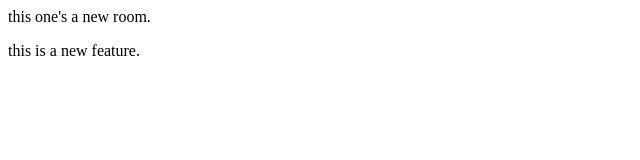
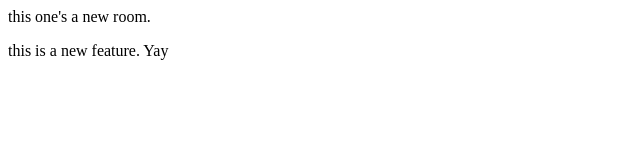
Before and after one commit to TheNightCoder21/LocalRepo, a plain HTML site: page index.html in a window 1280 px wide. Shown: the full height of the page, 0-640 px from the left. Drawn offline with Linux system fonts and the light colour scheme.

Commit message:
Yet Another Change...

```diff
--- a/index.html
+++ b/index.html
@@ -1,4 +1,4 @@
 <html>
     <P>this one's a new room.</P>
-    <p>this is a new feature.</p>
+    <p>this is a new feature. Yay</p>
 </html>
```
